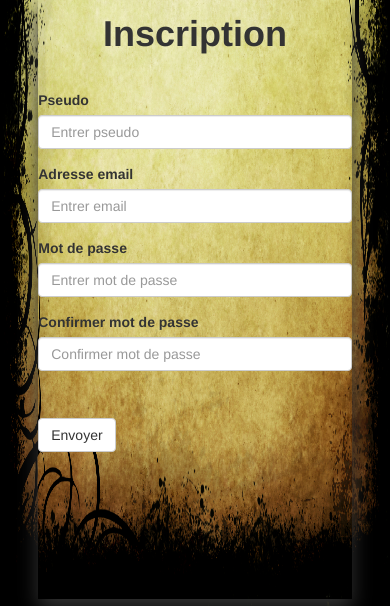
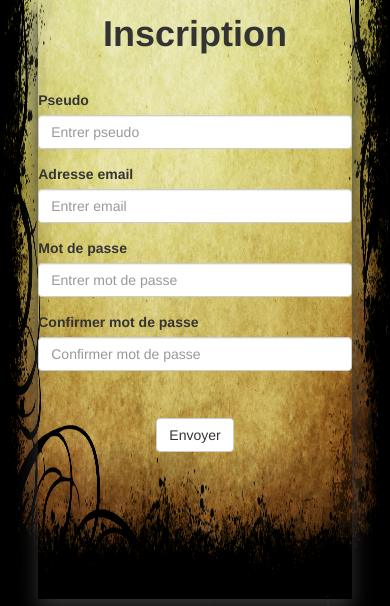
Before and after one commit to Clm-Roig/socrastination, a PHP site: page /vues/v_inscription.html in a window 390 px wide. Shown: the part 257-863 px from the top of the page. Run offline with PHP 8.4, Linux system fonts and the light colour scheme; some libraries are stand-ins or nearby versions.

Commit message:
Centrage bouton inscription

```diff
--- a/site_web/css/style.css
+++ b/site_web/css/style.css
@@ -126,6 +126,10 @@ li.menu {
 
 label.control-label {
 	padding-right : 0;
+}
+
+#bouton_envoi{
+
 }
 
 
--- a/site_web/css/style_resultat.css
+++ b/site_web/css/style_resultat.css
@@ -22,4 +22,5 @@ p.resultat {
 #quitter {
 	text-align : center;
 	box-shadow : 0 2px 5px black;
+	margin : 0;
 }
--- a/site_web/vues/v_inscription.html
+++ b/site_web/vues/v_inscription.html
@@ -119,7 +119,7 @@
 
 							<div class="row">
 							  	<div class="form-group">
-									<div class="col-sm-12">
+									<div class="col-sm-12 text-center">
 								      		<button type="submit" class="btn btn-default" id="bouton_envoi">Envoyer</button>
 								    	</div>
 							  	</div>
```
